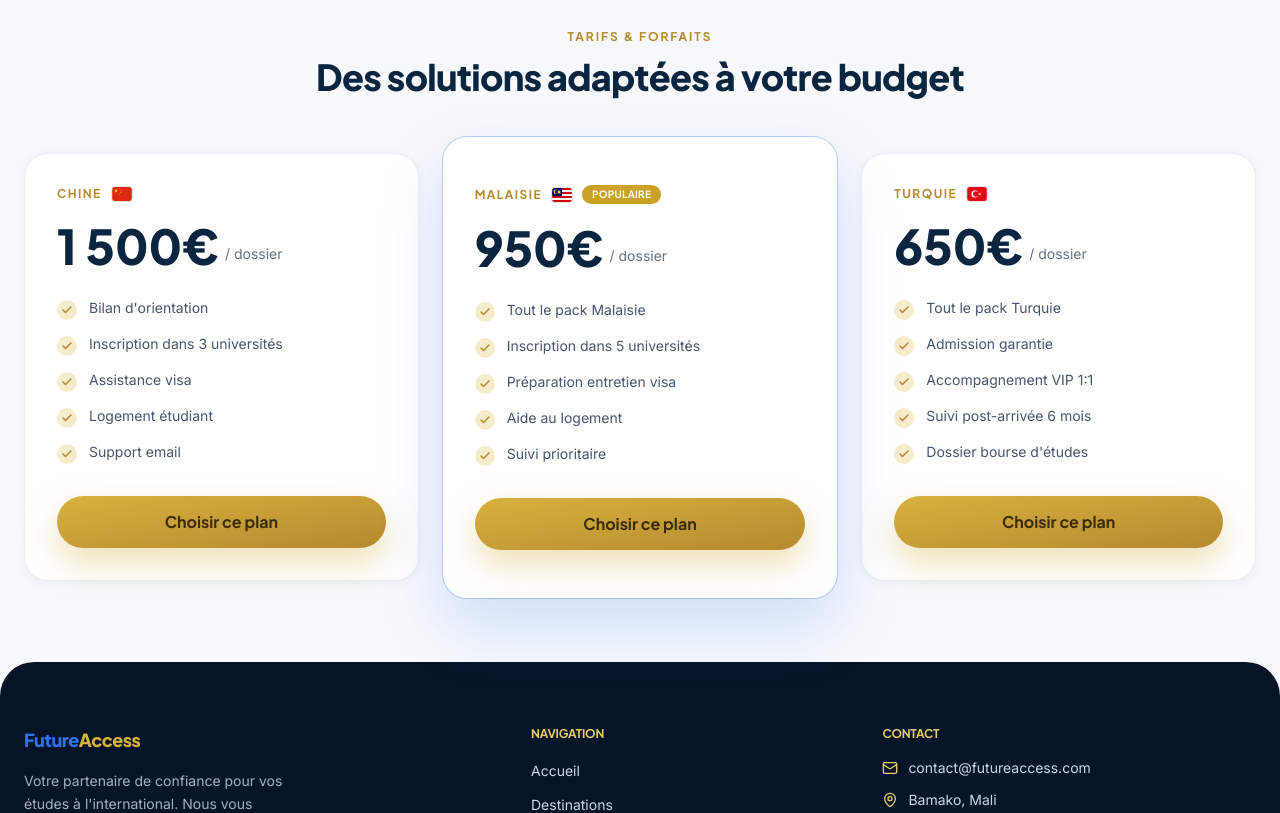
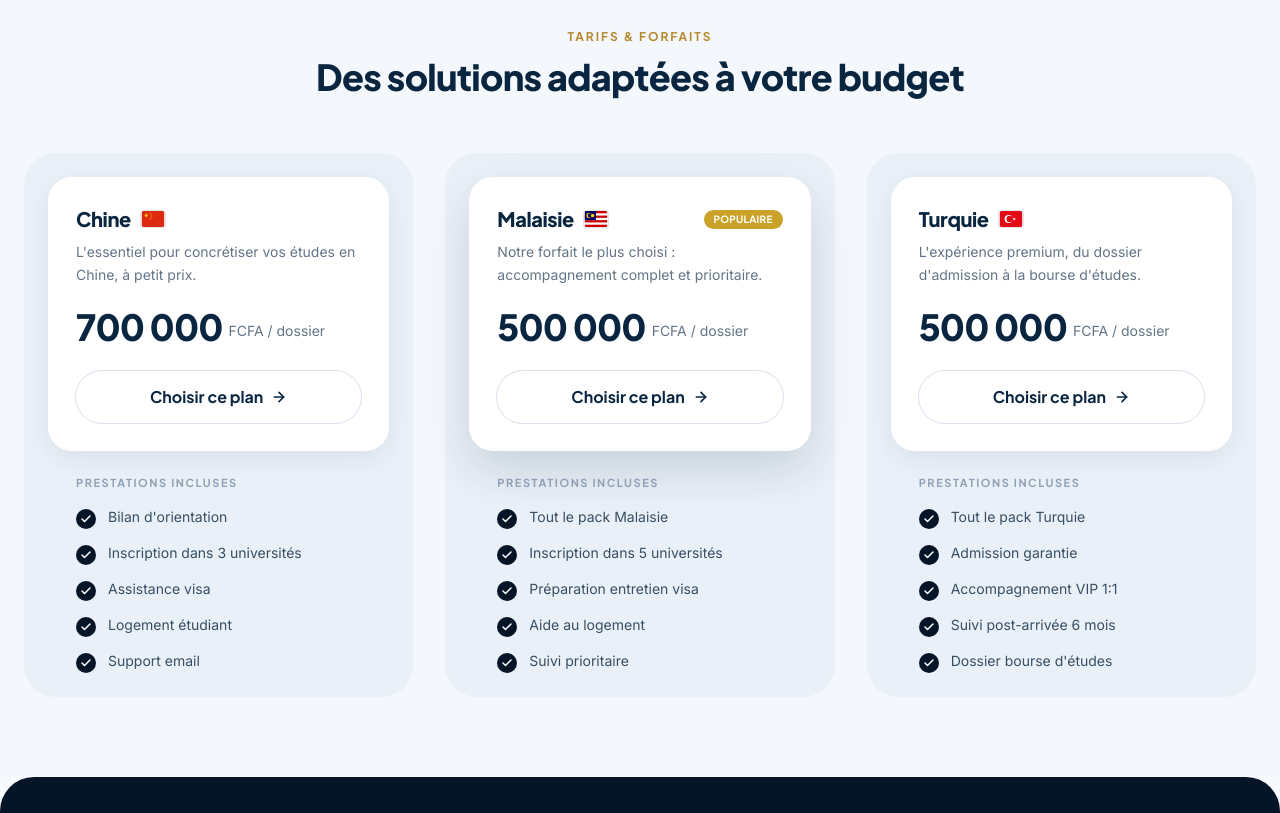
Before and after one commit to SekouBoundy/FutureAccess, a Next.js app: page /services in a window 1280 px wide. Shown: the part 1040-1853 px from the top of the page. Built offline with nearby package versions, Linux system fonts and the light colour scheme.

Commit message:
Refactor code structure for improved readability and maintainability

```diff
--- a/src/app/contact/page.tsx
+++ b/src/app/contact/page.tsx
@@ -10,7 +10,7 @@ export const metadata: Metadata = {
 
 const PHONE_DISPLAY = "+223 92 24 63 42";
 const PHONE_TEL = "+22392246342";
-const EMAIL = "contact@futureaccess.com";
+const EMAIL = "futureacessmali@gmail.com";
 const WHATSAPP = "https://wa.me/22392246342";
 
 // Icônes SVG (style trait, jeu Lucide)
--- a/src/app/destinations/[slug]/page.tsx
+++ b/src/app/destinations/[slug]/page.tsx
@@ -349,90 +349,66 @@ export default async function DestinationDetailPage({
       )}
 
       {/* ===== FORFAIT ===== */}
-      <section className="bg-paper py-16 lg:py-24">
-        <div className="mx-auto max-w-xl px-6">
+      <section className="bg-slate-50 py-16 lg:py-24">
+        <div className="mx-auto max-w-lg px-6">
           {(() => {
             const f = d.forfait;
-            const inner = (
-              <div className="relative overflow-hidden rounded-[26px] bg-gradient-to-b from-navy-700 to-navy-900 p-8 text-center text-white ring-1 ring-white/10 lg:p-10">
-                {/* halo doré derrière le prix */}
-                <div
-                  aria-hidden
-                  className="pointer-events-none absolute -top-16 left-1/2 h-52 w-52 -translate-x-1/2 rounded-full bg-gold-400/20 blur-[64px]"
-                />
-                {/* filet de lumière sur le bord supérieur */}
-                <div
-                  aria-hidden
-                  className="pointer-events-none absolute inset-x-0 top-0 h-px bg-gradient-to-r from-transparent via-white/25 to-transparent"
-                />
-                <div className="relative">
-                  {f.badgePosition === "corner" ? (
-                    <span className="absolute right-0 top-0 inline-flex items-center gap-1.5 rounded-full bg-gradient-to-br from-gold-400 to-gold-600 px-3.5 py-1 font-head text-[11px] font-bold uppercase tracking-wide text-[#3a2c08] shadow-[0_6px_16px_rgba(201,162,39,.4)]">
-                      <Star className="h-3 w-3" />
+            return (
+              <div className="relative flex flex-col rounded-[32px] bg-slate-100 p-5 transition duration-300 ease-out hover:-translate-y-1 hover:shadow-[0_30px_70px_rgba(10,37,64,.16)] lg:p-6">
+                {/* En-tête : carte blanche flottant sur le panneau gris */}
+                <div className="rounded-[24px] bg-white p-6 shadow-[0_20px_45px_rgba(10,37,64,.14)] lg:p-7">
+                  {/* Forfait + badge */}
+                  <div className="flex items-center gap-2.5">
+                    <h3 className="font-head text-xl font-extrabold text-navy-800">{f.label}</h3>
+                    <span className="ml-auto inline-flex items-center gap-1.5 rounded-full bg-gold-500 px-2.5 py-0.5 font-head text-[10px] font-bold uppercase tracking-wide text-white">
+                      <Star className="h-2.5 w-2.5" />
                       {f.badge}
                     </span>
-                  ) : (
-                    <span className="inline-flex items-center gap-1.5 rounded-full bg-gradient-to-br from-gold-400 to-gold-600 px-4 py-1.5 font-head text-[11px] font-bold uppercase tracking-wide text-[#3a2c08] shadow-[0_6px_16px_rgba(201,162,39,.4)]">
-                      <Star className="h-3 w-3" />
-                      {f.badge}
+                  </div>
+
+                  {/* Prix */}
+                  <div className="mt-5 flex items-end gap-1.5">
+                    <span className="font-head text-4xl font-extrabold tracking-tight text-navy-800 lg:text-5xl">
+                      {f.price}
                     </span>
-                  )}
-                  <p
-                    className={`font-head text-xs font-bold uppercase tracking-[0.16em] text-gold-300 ${
-                      f.badgePosition === "corner" ? "" : "mt-6"
-                    }`}
-                  >
-                    {f.label}
-                  </p>
-                  <div className="mt-3 font-head text-5xl font-extrabold tracking-tight lg:text-6xl">
-                    {f.price}
                     {f.priceUnit && (
-                      <span className="text-2xl font-bold text-white/55"> {f.priceUnit}</span>
+                      <span className="mb-1.5 text-sm text-slate-500">{f.priceUnit}</span>
                     )}
                   </div>
                   {f.priceApprox && (
-                    <p className="mt-2 font-head text-sm font-semibold text-white/55">
-                      {f.priceApprox}
-                    </p>
+                    <p className="mt-1.5 text-sm text-slate-500">{f.priceApprox}</p>
                   )}
 
-                  <div className="mx-auto mt-8 h-px max-w-sm bg-gradient-to-r from-transparent via-white/15 to-transparent" />
+                  {/* Bouton */}
+                  <a
+                    href="/contact"
+                    className="group mt-6 flex items-center justify-center gap-2 rounded-full bg-navy-900 py-4 font-head font-bold text-white shadow-[0_16px_34px_rgba(6,20,39,.28)] transition-transform hover:-translate-y-0.5"
+                  >
+                    Commencer maintenant
+                    <ArrowRight className="h-4 w-4 transition-transform group-hover:translate-x-0.5" />
+                  </a>
+                  <p className="mt-4 flex items-center justify-center gap-1.5 text-xs text-slate-400">
+                    <ShieldCheck className="h-3.5 w-3.5 text-navy-800" />
+                    Sans engagement · Réponse sous 48&nbsp;h
+                  </p>
+                </div>
 
-                  <ul className="mx-auto mt-6 max-w-sm space-y-3.5 text-left">
+                {/* Prestations — sous la carte, sur le panneau gris */}
+                <div className="px-6 pt-6 lg:px-7">
+                  <p className="mb-4 font-head text-[11px] font-bold uppercase tracking-[0.14em] text-slate-400">
+                    Prestations incluses
+                  </p>
+                  <ul className="space-y-3.5">
                     {f.features.map((feat) => (
-                      <li key={feat} className="flex items-start gap-3 text-sm text-white/90">
-                        <span className="mt-0.5 grid h-5 w-5 flex-none place-items-center rounded-full bg-gold-400/15 text-gold-300 ring-1 ring-gold-400/25">
+                      <li key={feat} className="flex items-start gap-3 text-sm text-navy-800/80">
+                        <span className="mt-0.5 grid h-5 w-5 flex-none place-items-center rounded-full bg-navy-900 text-white">
                           <Check className="h-3 w-3" />
                         </span>
                         {feat}
                       </li>
                     ))}
                   </ul>
-
-                  <a
-                    href="/contact"
-                    className="group mt-8 flex items-center justify-center gap-2 rounded-full bg-gradient-to-b from-gold-300 via-gold-400 to-gold-600 py-4 font-head font-bold text-[#3a2c08] shadow-[0_14px_34px_rgba(201,162,39,.34)] ring-1 ring-inset ring-white/25 transition-transform hover:-translate-y-0.5"
-                  >
-                    Commencer maintenant
-                    <ArrowRight className="h-4 w-4 transition-transform group-hover:translate-x-0.5" />
-                  </a>
-                  <p className="mt-4 flex items-center justify-center gap-1.5 text-xs text-white/50">
-                    <ShieldCheck className="h-3.5 w-3.5 text-gold-300" />
-                    Sans engagement · Réponse sous 48&nbsp;h
-                  </p>
                 </div>
-              </div>
-            );
-            const framed = f.goldBorder ? (
-              <div className="rounded-[28px] bg-gradient-to-br from-gold-400 to-gold-600 p-[3px]">
-                {inner}
-              </div>
-            ) : (
-              inner
-            );
-            return (
-              <div className="rounded-[28px] shadow-[0_24px_60px_rgba(10,37,64,.28)] transition-[transform,box-shadow] duration-300 ease-out hover:-translate-y-1.5 hover:shadow-[0_40px_90px_rgba(10,37,64,.45)]">
-                {framed}
               </div>
             );
           })()}
--- a/src/app/destinations/page.tsx
+++ b/src/app/destinations/page.tsx
@@ -34,7 +34,7 @@ export default function DestinationsPage() {
           </p>
           <a
             href="/contact"
-            className="inline-flex items-center gap-2 rounded-full bg-gradient-to-br from-gold-400 to-gold-600 px-8 py-4 font-head text-lg font-bold text-[#3a2c08] shadow-[0_14px_34px_rgba(201,162,39,.34)] transition-transform hover:-translate-y-0.5"
+            className="inline-flex items-center gap-2 rounded-full bg-gradient-to-br from-gold-400 to-gold-600 px-8 py-4 font-head text-lg font-bold text-white shadow-[0_14px_34px_rgba(201,162,39,.34)] transition-transform hover:-translate-y-0.5"
           >
             Commencer mon projet
           </a>
--- a/src/app/services/page.tsx
+++ b/src/app/services/page.tsx
@@ -86,6 +86,7 @@ const SERVICES = [
 const PLANS: {
   country: string;
   code: FlagCode;
+  tagline: string;
   price: string;
   unit: string;
   popular: boolean;
@@ -94,8 +95,9 @@ const PLANS: {
   {
     country: "Chine",
     code: "cn",
-    price: "1 500€",
-    unit: "/ dossier",
+    tagline: "L'essentiel pour concrétiser vos études en Chine, à petit prix.",
+    price: "700 000",
+    unit: "FCFA / dossier",
     popular: false,
     features: [
       "Bilan d'orientation",
@@ -108,8 +110,9 @@ const PLANS: {
   {
     country: "Malaisie",
     code: "my",
-    price: "950€",
-    unit: "/ dossier",
+    tagline: "Notre forfait le plus choisi : accompagnement complet et prioritaire.",
+    price: "500 000",
+    unit: "FCFA / dossier",
     popular: true,
     features: [
       "Tout le pack Malaisie",
@@ -122,8 +125,9 @@ const PLANS: {
   {
     country: "Turquie",
     code: "tr",
-    price: "650€",
-    unit: "/ dossier",
+    tagline: "L'expérience premium, du dossier d'admission à la bourse d'études.",
+    price: "500 000",
+    unit: "FCFA / dossier",
     popular: false,
     features: [
       "Tout le pack Turquie",
@@ -199,7 +203,7 @@ export default function ServicesPage() {
       </section>
 
       {/* ===== TARIFS ===== */}
-      <section className="py-14 lg:py-20">
+      <section className="bg-slate-50 py-14 lg:py-20">
         <div className="mx-auto max-w-7xl px-6">
           <div data-reveal className="mx-auto mb-14 max-w-2xl text-center">
             <span className="mb-3 inline-block font-head text-xs font-bold uppercase tracking-[0.16em] text-gold-600">
@@ -210,56 +214,103 @@ export default function ServicesPage() {
             </h2>
           </div>
 
-          <div className="grid items-start gap-6 sm:grid-cols-2 lg:grid-cols-3">
+          <div className="grid items-start gap-6 sm:grid-cols-2 lg:grid-cols-3 lg:gap-8">
             {PLANS.map((plan, i) => (
               <div
                 key={plan.country}
                 data-reveal={i}
-                className={`relative flex flex-col rounded-3xl bg-white p-7 lg:p-8 ${
+                className="relative flex flex-col rounded-[32px] bg-slate-100 p-5 transition duration-300 ease-out hover:z-10 hover:-translate-y-1 hover:scale-[1.03] hover:shadow-[0_30px_70px_rgba(10,37,64,.16)] lg:p-6"
+              >
+                {/* En-tête : carte blanche flottant sur le panneau gris */}
+                <div
+                  className={`rounded-[24px] bg-white p-6 lg:p-7 ${
                     plan.popular
-                    ? "z-10 ring-1 ring-blue-500/30 shadow-[0_28px_64px_rgba(46,116,230,.20)] lg:-my-4 lg:py-12"
-                    : "border border-slate-100 shadow-[0_2px_10px_rgba(10,37,64,.06)]"
+                      ? "shadow-[0_20px_45px_rgba(10,37,64,.14)]"
+                      : "shadow-[0_8px_24px_rgba(10,37,64,.07)]"
                   }`}
                 >
-                {/* Pays + drapeau + pastille */}
-                <div className="mb-5 flex items-center gap-2.5">
-                  <span className="font-head text-xs font-bold uppercase tracking-[0.12em] text-gold-600">
-                    {plan.country}
-                  </span>
-                  <Flag code={plan.code} className="h-3.5 w-5" title={plan.country} />
+                  {/* Pays + drapeau + badge */}
+                  <div className="flex items-center gap-2.5">
+                    <h3 className="font-head text-xl font-extrabold text-navy-800">{plan.country}</h3>
+                    <Flag code={plan.code} className="h-4 w-6" title={plan.country} />
                     {plan.popular && (
-                    <span className="rounded-full bg-gold-500 px-2.5 py-0.5 font-head text-[10px] font-bold uppercase tracking-wide text-white">
+                      <span className="ml-auto rounded-full bg-gold-500 px-2.5 py-0.5 font-head text-[10px] font-bold uppercase tracking-wide text-white">
                         Populaire
                       </span>
                     )}
                   </div>
 
+                  {/* Tagline (hauteur min. pour aligner les prix) */}
+                  <p className="mt-2 min-h-[2.75rem] text-sm leading-relaxed text-slate-500">
+                    {plan.tagline}
+                  </p>
+
                   {/* Prix */}
-                <div className="mb-7 flex items-end gap-1.5">
-                  <span className="font-head text-4xl font-extrabold text-navy-800 lg:text-5xl">
+                  <div className="mt-5 flex items-end gap-1.5">
+                    <span className="font-head text-4xl font-extrabold tracking-tight text-navy-800 lg:text-4xl">
                       {plan.price}
                     </span>
                     <span className="mb-1.5 text-sm text-slate-500">{plan.unit}</span>
                   </div>
 
-                {/* Liste de prestations */}
-                <ul className="mb-8 space-y-3.5">
+                  {/* Bouton : foncé pour le populaire, clair + flèche pour les autres */}
+                  <a
+                    href="/contact"
+                    className={`mt-6 flex items-center justify-center gap-2 rounded-full py-3.5 text-center font-head font-bold transition ${
+                      plan.popular
+                        ?"bg-white text-navy-800 ring-1 ring-slate-200 hover:bg-slate-50"
+                        :"bg-white text-navy-800 ring-1 ring-slate-200 hover:bg-slate-50"
+                    }`}
+                  >
+                    Choisir ce plan
+                    {!plan.popular && (
+                      <svg
+                        viewBox="0 0 24 24"
+                        fill="none"
+                        stroke="currentColor"
+                        strokeWidth={2.5}
+                        strokeLinecap="round"
+                        strokeLinejoin="round"
+                        className="h-4 w-4"
+                        aria-hidden
+                      >
+                        {ICONS.arrow}
+                      </svg>
+                    )}
+                     {plan.popular && (
+                      <svg
+                        viewBox="0 0 24 24"
+                        fill="none"
+                        stroke="currentColor"
+                        strokeWidth={2.5}
+                        strokeLinecap="round"
+                        strokeLinejoin="round"
+                        className="h-4 w-4"
+                        aria-hidden
+                      >
+                        {ICONS.arrow}
+                      </svg>
+                    )}
+
+                  </a>
+                </div>
+
+                {/* Prestations — sous la carte, sur le panneau gris */}
+                <div className="px-6 pt-6 lg:px-7">
+                  <p className="mb-4 font-head text-[11px] font-bold uppercase tracking-[0.14em] text-slate-400">
+                    Prestations incluses
+                  </p>
+                  <ul className="space-y-3.5">
                     {plan.features.map((f) => (
-                    <li key={f} className="flex items-start gap-3 text-sm text-slate-600">
-                      <span className="mt-0.5 grid h-5 w-5 flex-none place-items-center rounded-full bg-gold-100 text-gold-600">
+                      <li key={f} className="flex items-start gap-3 text-sm text-navy-800/80">
+                        <span className="mt-0.5 grid h-5 w-5 flex-none place-items-center rounded-full bg-navy-900 text-white">
                           <Icon name="check" className="h-3 w-3" strokeWidth={3} />
                         </span>
                         {f}
                       </li>
                     ))}
                   </ul>
-
-                <a
-                  href="/contact"
-                  className="mt-auto block rounded-full bg-gradient-to-br from-gold-400 to-gold-600 py-3.5 text-center font-head font-bold text-[#3a2c08] shadow-[0_14px_34px_rgba(201,162,39,.34)] transition-transform hover:-translate-y-0.5"
-                >
-                  Choisir ce plan
-                </a>
+                </div>
               </div>
             ))}
           </div>
--- a/src/components/CtaCard.tsx
+++ b/src/components/CtaCard.tsx
@@ -40,7 +40,7 @@ export default function CtaCard({
               <h2 className="text-2xl font-extrabold lg:text-3xl">{title}</h2>
               <Link
                 href={ctaHref}
-                className="inline-flex flex-none items-center gap-2 rounded-full bg-gradient-to-br from-gold-400 to-gold-600 px-8 py-4 font-head font-bold text-[#3a2c08] shadow-[0_14px_34px_rgba(201,162,39,.34)] transition-transform hover:-translate-y-0.5"
+                className="inline-flex flex-none items-center gap-2 rounded-full bg-gradient-to-br from-gold-400 to-gold-600 px-8 py-4 font-head font-bold text-white  transition-transform hover:-translate-y-0.5"
               >
                 {ctaLabel}
               </Link>
@@ -51,7 +51,7 @@ export default function CtaCard({
               {subtitle && <p className="mb-9 text-white/75">{subtitle}</p>}
               <Link
                 href={ctaHref}
-                className="inline-flex items-center gap-2 rounded-full bg-gradient-to-br from-gold-400 to-gold-600 px-9 py-4 font-head text-sm font-bold uppercase tracking-wide text-white shadow-[0_14px_34px_rgba(201,162,39,.34)] transition-transform hover:-translate-y-0.5"
+                className="inline-flex items-center gap-2 rounded-full bg-gradient-to-br from-gold-400 to-gold-600 px-9 py-4 font-head text-sm font-bold uppercase tracking-wide text-white  transition-transform hover:-translate-y-0.5"
               >
                 {ctaLabel}
               </Link>
--- a/src/components/Footer.tsx
+++ b/src/components/Footer.tsx
@@ -93,13 +93,13 @@ export default function Footer() {
           </h4>
           <div className="space-y-3 text-sm">
             <a
-              href="mailto:contact@futureaccess.com"
+              href="mailto:futureacessmali@gmail.com"
               className="flex items-start gap-2.5 transition-colors hover:text-gold-300"
             >
               <span className="mt-0.5 flex-none text-gold-300">
                 <Icon name="mail" className="h-4 w-4" />
               </span>
-              <span className="break-all">contact@futureaccess.com</span>
+              <span className="break-all">futureacessmali@gmail.com</span>
             </a>
             <p className="flex items-start gap-2.5">
               <span className="mt-0.5 flex-none text-gold-300">
--- a/src/components/Header.tsx
+++ b/src/components/Header.tsx
@@ -16,7 +16,7 @@ const NAV_LINKS = [
 
 const PHONE_DISPLAY = "+223 92 24 63 42";
 const PHONE_TEL = "+22392246342";
-const EMAIL = "contact@futureaccess.com";
+const EMAIL = "futureacessmali@gmail.com";
 const WHATSAPP = "https://wa.me/22392246342";
 
 function Brand({ className = "" }: { className?: string }) {
@@ -139,7 +139,7 @@ export default function Header() {
         role="dialog"
         aria-modal="true"
         aria-label="Menu de navigation"
-        className={`fixed inset-x-3 top-20 z-[60] flex max-h-[calc(100dvh-6rem)] flex-col overflow-y-auto rounded-[28px] border border-white/10 bg-gradient-to-br from-navy-900 to-navy-700 px-5 pb-6 pt-5 shadow-[0_30px_70px_rgba(0,0,0,.5)] transition-all duration-300 ease-out sm:inset-x-5 sm:top-24 sm:px-7 lg:hidden ${
+        className={`fixed inset-x-3 top-20 z-[60] flex max-h-[calc(100dvh-6rem)] flex-col overflow-y-auto rounded-[28px] border border-white/10 bg-navy-900 px-5 pb-6 pt-5 shadow-[0_30px_70px_rgba(0,0,0,.5)] transition-all duration-300 ease-out sm:inset-x-5 sm:top-24 sm:px-7 lg:hidden ${
           menuOpen
             ? "translate-y-0 opacity-100"
             : "pointer-events-none -translate-y-4 opacity-0"
@@ -192,7 +192,7 @@ export default function Header() {
           <Link
             href="/contact"
             onClick={() => setMenuOpen(false)}
-            className="inline-flex items-center justify-center gap-2.5 rounded-full bg-gradient-to-br from-gold-400 to-gold-600 py-4 text-center font-head font-bold text-[#3a2c08] shadow-[0_14px_34px_rgba(201,162,39,.34)]"
+            className="inline-flex items-center justify-center gap-2.5 rounded-full bg-gold-500 py-4 text-center font-head font-bold text-white shadow-[0_14px_34px_rgba(201,162,39,.34)]"
           >
             <Icon name="graduation-cap" className="h-5 w-5" />
             Commencer mon projet
--- a/src/components/NewsletterForm.tsx
+++ b/src/components/NewsletterForm.tsx
@@ -21,7 +21,7 @@ export default function NewsletterForm() {
       />
       <button
         type="submit"
-        className="rounded-full bg-gradient-to-br from-gold-400 to-gold-600 px-6 py-3.5 font-head text-sm font-bold text-white shadow-[0_14px_34px_rgba(201,162,39,.34)]"
+        className="rounded-full bg-gradient-to-br from-gold-400 to-gold-600 px-6 py-3.5 font-head text-sm font-bold text-white"
       >
         {sent ? "Merci !" : "S'inscrire"}
       </button>
--- a/src/components/TestimonialsCarousel.tsx
+++ b/src/components/TestimonialsCarousel.tsx
@@ -12,7 +12,7 @@ export type Testimonial = {
 };
 
 const REVIEW_MAILTO =
-  "mailto:contact@futureaccess.com?subject=Mon%20avis%20sur%20FutureAccess";
+  "mailto:futureacessmali@gmail.com?subject=Mon%20avis%20sur%20FutureAccess";
 
 /**
  * Carrousel horizontal de témoignages.
```
Also changed, not shown: src/app/page.tsx (+5 -5 lines), src/data/destination-details.ts (+111 -0 lines), .claude/launch.json (added), public/images/hero-bg.jpg, public/images/hero-bg11.jpg (added). Lines whose indentation alone changed are shown as unchanged.
